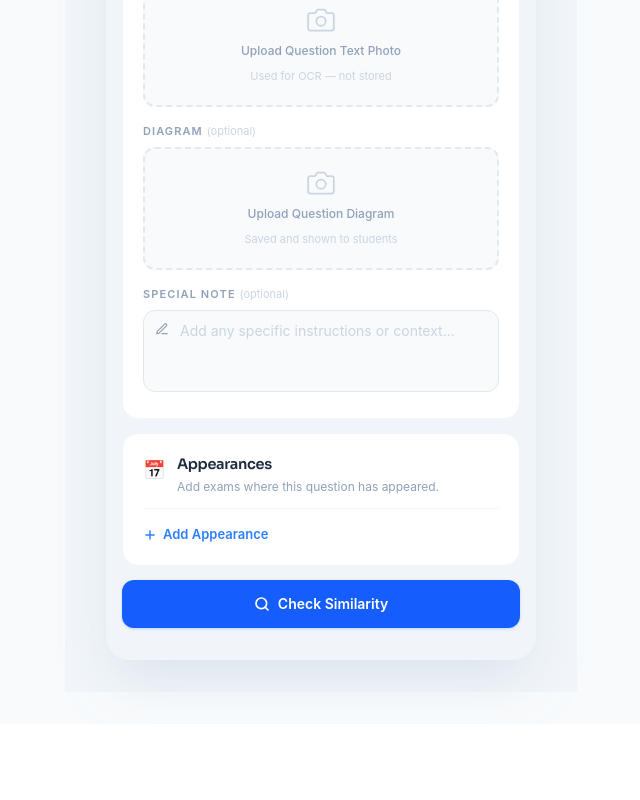
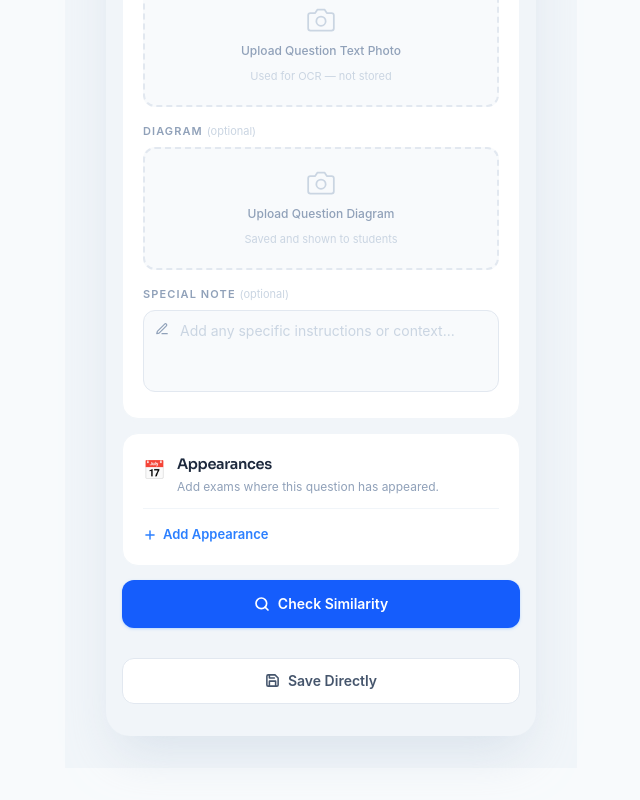
Before and after one commit to Build-Right-Studios/Physics-Tuition, a React app in the folder Frontend/: page /questions/add in a window 1280 px wide. Shown: the part 871-1671 px from the top of the page, without its empty margins (319-959 px from the left). Before the commit the page ends 1595 px from the top, so only its background shows below. Built offline with nearby package versions, Linux system fonts and the light colour scheme; sample sign-in values are in the browser's storage; the HTML template or start-up script is replaced by a standard one.

Commit message:
Direct Save button

```diff
--- a/Frontend/src/Constants/apiRoutes.js
+++ b/Frontend/src/Constants/apiRoutes.js
@@ -4,8 +4,8 @@
 //        api.post(AUTH.LOGIN, body)
 
 export const BASE= {
-  ROUTE: "https://questiondesk-backend.onrender.com",
-  // ROUTE: "http://localhost:3000"
+  // ROUTE: "https://questiondesk-backend.onrender.com",
+  ROUTE: "http://localhost:3000"
 };
 
 export const RAG = {
--- a/Frontend/src/Pages/AddQuestionPage.jsx
+++ b/Frontend/src/Pages/AddQuestionPage.jsx
@@ -14,37 +14,38 @@ import AppearancesCard from "../Components/AddQuestion/AppearancesCard";
 import CheckSimilarityButton from "../Components/AddQuestion/CheckSimilarityButton";
 
 const BASE_URL = BASE.ROUTE;
-const RAG_URL = RAG.BASE;
+const RAG_URL  = RAG.BASE;
 
 const initialForm = {
-    grade: "",
-    subject: "",
-    chapter: "",
-    subTopic: "",
-    difficulty: "",
-    tags: [],
+    grade:       "",
+    subject:     "",
+    chapter:     "",
+    subTopic:    "",
+    difficulty:  "",
+    tags:        [],
     specialNote: "",
     appearances: [],
 };
 
 const TAG_TO_SOURCE = {
-    "NEET":          "neet",
-    "JEE Main":      "jee_mains",
-    "JEE Advanced":  "jee_advanced",
-    "CBSE Board":    "cbse_board",
-    "NCERT":         "ncert",
-    "NCERT Exemplar":"ncert_exemplar",
+    "NEET":           "neet",
+    "JEE Main":       "jee_mains",
+    "JEE Advanced":   "jee_advanced",
+    "CBSE Board":     "cbse_board",
+    "NCERT":          "ncert",
+    "NCERT Exemplar": "ncert_exemplar",
 };
 
 export default function AddQuestionPage() {
     const navigate = useNavigate();
 
-    const [form, setForm] = useState(initialForm);
-    const [chapters, setChapters] = useState([]);
-    const [subTopics, setSubTopics] = useState([]);
-    const [textImage, setTextImage] = useState(null);
-    const [diagramImage, setDiagramImage] = useState(null);
-    const [loading, setLoading] = useState(false);
+    const [form,          setForm]          = useState(initialForm);
+    const [chapters,      setChapters]      = useState([]);
+    const [subTopics,     setSubTopics]     = useState([]);
+    const [textImage,     setTextImage]     = useState(null);
+    const [diagramImage,  setDiagramImage]  = useState(null);
+    const [loading,       setLoading]       = useState(false);
+    const [loadingDirect, setLoadingDirect] = useState(false);
 
     const setField = (field) => (value) =>
         setForm((prev) => ({ ...prev, [field]: value }));
@@ -73,46 +74,54 @@ export default function AddQuestionPage() {
         }
     };
 
+    const validateForm = () => {
+        if (!form.grade)            { toast.error("Please select a class");                  return false; }
+        if (!form.subject)          { toast.error("Please select a subject");                return false; }
+        if (!form.chapter)          { toast.error("Please select a chapter");                return false; }
+        if (!form.subTopic)         { toast.error("Please select a subtopic");               return false; }
+        if (!form.difficulty)       { toast.error("Please select difficulty");               return false; }
+        if (form.tags.length === 0) { toast.error("Please select at least one exam tag");   return false; }
+        if (!textImage)             { toast.error("Please upload the question text photo"); return false; }
+        return true;
+    };
+
+    const buildFormData = () => {
+        const formData = new FormData();
+        formData.append("text_image",  textImage);
+        if (diagramImage) formData.append("diagram_image", diagramImage);
+        formData.append("source",      TAG_TO_SOURCE[form.tags[0]]);
+        formData.append("subject",     form.subject.toLowerCase());
+        formData.append("class",       form.grade);
+        formData.append("chapter",     form.chapter);
+        formData.append("subtopic",    form.subTopic);
+        formData.append("difficulty",  form.difficulty);
+        formData.append("exam_tags",   form.tags.map(tag => TAG_TO_SOURCE[tag]).join(","));
+        formData.append("appearances", JSON.stringify(form.appearances));
+        return formData;
+    };
+
+    // ── Check Similarity ─────────────────────────────────────────────────────
     const handleCheckSimilarity = async () => {
-        if (!form.grade) return toast.error("Please select a class");
-        if (!form.subject) return toast.error("Please select a subject");
-        if (!form.chapter) return toast.error("Please select a chapter");
-        if (!form.subTopic) return toast.error("Please select a subtopic");
-        if (!form.difficulty) return toast.error("Please select difficulty");
-        if (form.tags.length === 0) return toast.error("Please select at least one exam tag");
-        if (!textImage) return toast.error("Please upload the question text photo");
+        if (!validateForm()) return;
 
         try {
             setLoading(true);
 
-            const formData = new FormData();
-            formData.append("text_image", textImage);
-            if (diagramImage) formData.append("diagram_image", diagramImage);
-            formData.append("source", TAG_TO_SOURCE[form.tags[0]]);
-            formData.append("subject", form.subject.toLowerCase());
-            formData.append("class", form.grade);
-            formData.append("chapter", form.chapter);
-            formData.append("subtopic", form.subTopic);
-            formData.append("difficulty", form.difficulty);
-            formData.append("exam_tags", form.tags.map(tag => TAG_TO_SOURCE[tag]).join(","));
-            formData.append("appearances", JSON.stringify(form.appearances));
+            const formData = buildFormData();
             formData.append("top_k", 10);
-            console.log("Exam tags", form.tags.map(tag => TAG_TO_SOURCE[tag]).join(","));
-
 
             const res = await axios.post(`${RAG_URL}${QUESTIONS.CHECK_SIMILARITY}`, formData, {
                 headers: { "Content-Type": "multipart/form-data" },
             });
-            console.log(res.data.processed_question.text);
 
             navigate("/questions/similarity-result", {
                 state: {
-                    formData: form,
-                    extractedText: res.data.processed_question.text,
+                    formData:          form,
+                    extractedText:     res.data.processed_question.text,
                     processedQuestion: res.data.processed_question,
                     diagramImage,
-                    matches: res.data.matches,
-                    matchCount: res.data.match_count,
+                    matches:           res.data.matches,
+                    matchCount:        res.data.match_count,
                 },
             });
         } catch (error) {
@@ -120,6 +129,37 @@ export default function AddQuestionPage() {
             toast.error("Similarity check failed. Please try again.");
         } finally {
             setLoading(false);
+        }
+    };
+
+    // ── Save Directly ─────────────────────────────────────────────────────────
+    const handleSaveDirectly = async () => {
+        if (!validateForm()) return;
+
+        try {
+            setLoadingDirect(true);
+
+            const formData = buildFormData();
+
+            const res = await axios.post(`${RAG_URL}/process`, formData, {
+                headers: { "Content-Type": "multipart/form-data" },
+            });
+
+            navigate("/questions/similarity-result", {
+                state: {
+                    formData:          form,
+                    extractedText:     res.data.text,
+                    processedQuestion: res.data,
+                    diagramImage,
+                    matches:           [],
+                    matchCount:        0,
+                },
+            });
+        } catch (error) {
+            console.log("Full error:", error.response?.data);
+            toast.error("Failed to process question. Please try again.");
+        } finally {
+            setLoadingDirect(false);
         }
     };
 
@@ -154,12 +194,41 @@ export default function AddQuestionPage() {
                             setAppearances={setField("appearances")}
                         />
 
+                        {/* Check Similarity Button */}
                         <CheckSimilarityButton
                             loading={loading}
                             onCheck={handleCheckSimilarity}
                         />
+
+                        {/* Save Directly Button */}
+                        <button
+                            onClick={handleSaveDirectly}
+                            disabled={loadingDirect || loading}
+                            className="w-full py-3 rounded-xl text-sm font-semibold text-slate-600
+                                bg-white border border-slate-200 hover:bg-slate-50 hover:border-slate-300
+                                active:scale-[0.98] transition-all duration-150
+                                disabled:opacity-40 disabled:cursor-not-allowed flex items-center justify-center gap-2 mb-4"
+                        >
+                            {loadingDirect ? (
+                                <>
+                                    <svg className="animate-spin" width="15" height="15" viewBox="0 0 24 24" fill="none" stroke="currentColor" strokeWidth="2.5">
+                                        <path d="M21 12a9 9 0 1 1-6.219-8.56" />
+                                    </svg>
+                                    Processing...
+                                </>
+                            ) : (
+                                <>
+                                    <svg width="15" height="15" viewBox="0 0 24 24" fill="none" stroke="currentColor" strokeWidth="2.5" strokeLinecap="round" strokeLinejoin="round">
+                                        <path d="M19 21H5a2 2 0 0 1-2-2V5a2 2 0 0 1 2-2h11l5 5v11a2 2 0 0 1-2 2z" />
+                                        <polyline points="17 21 17 13 7 13 7 21" />
+                                        <polyline points="7 3 7 8 15 8" />
+                                    </svg>
+                                    Save Directly
+                                </>
+                            )}
+                        </button>
+
                     </div>
-
                 </div>
             </div>
 
```
